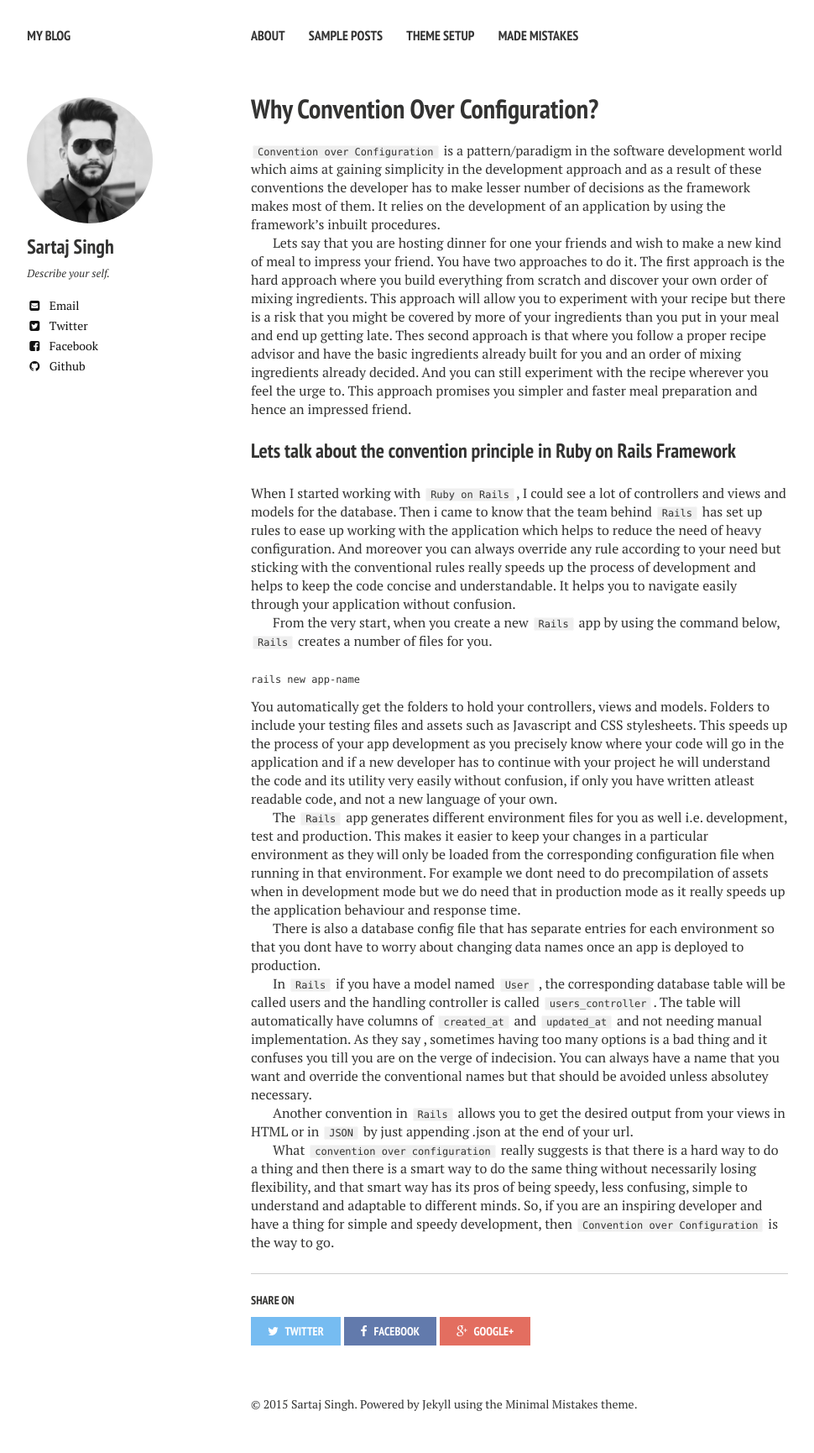
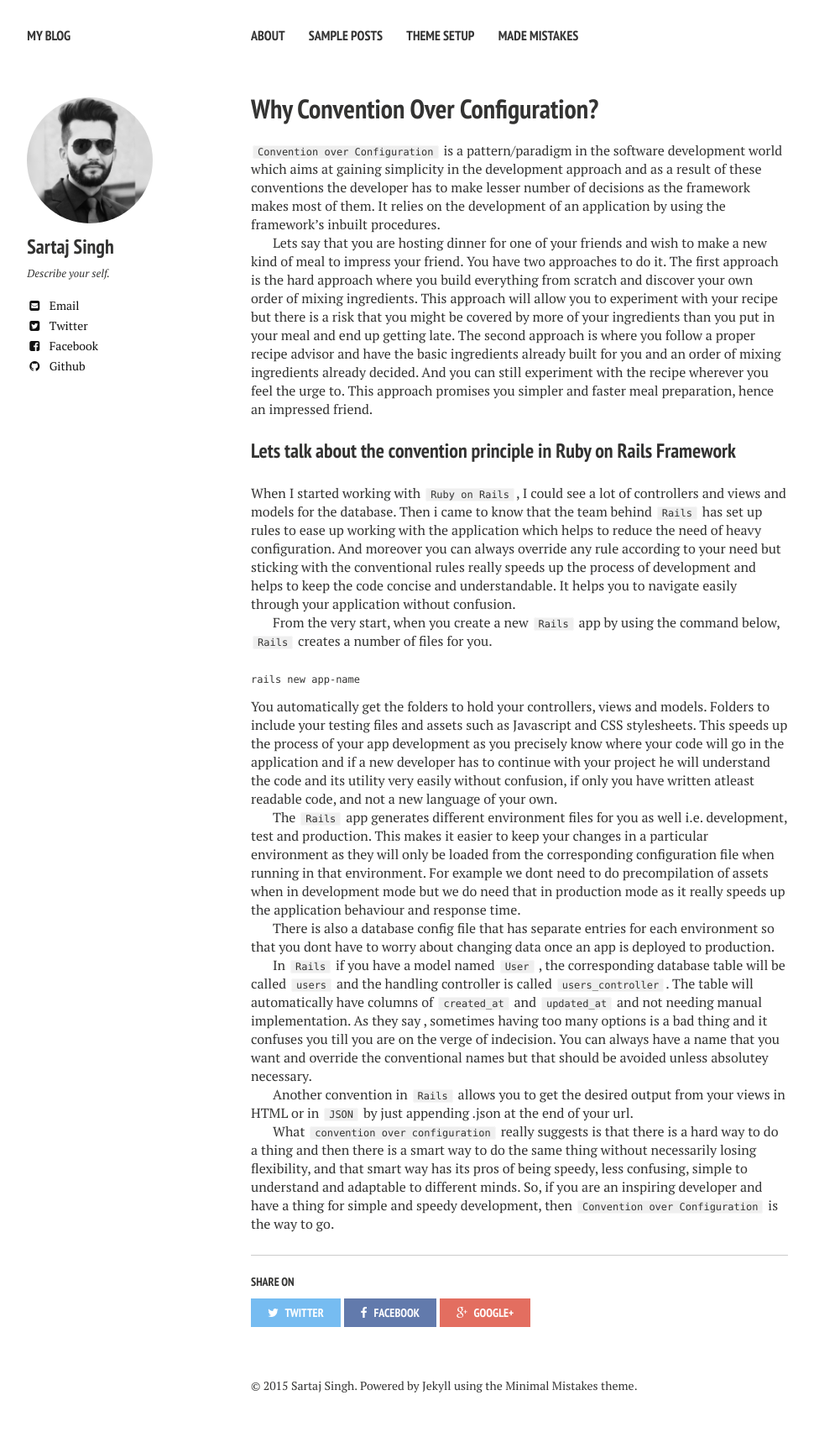
Before and after one commit to sartajsingh/sartajsingh.github.io, a Jekyll site: the page built from _posts/2015-08-22-convention-over-configuration.md, in a window 1280 px wide. Shown: the whole page at 84% size, without its empty margins (21-991 px from the left). Built offline with Jekyll 4.4.1, drawn with Linux system fonts in a browser that asks for light colours; nearby versions of some CDN libraries; after the commit the page ends 1708 px from its top, so only the background shows below that.

Commit message:
[sartaj] convention over configuration changes

```diff
--- a/_posts/2015-08-22-convention-over-configuration.md
+++ b/_posts/2015-08-22-convention-over-configuration.md
@@ -7,9 +7,9 @@ tags: ['Ruby']
 `Convention over Configuration` is a pattern/paradigm in the software development world which aims at gaining simplicity in the development approach and as a result of these conventions the developer has to make lesser number of decisions as the framework makes most of them.
 It relies on the development of an application by using the framework's inbuilt procedures.
 
-Lets say that you are hosting dinner for one your friends and wish to make a new kind of meal to impress your friend. You have two approaches to do it.
+Lets say that you are hosting dinner for one of your friends and wish to make a new kind of meal to impress your friend. You have two approaches to do it.
 The first approach is the hard approach where you build everything from scratch and discover your own order of mixing ingredients. This approach will allow you to experiment with your recipe but there is a risk that you might be covered by more of your ingredients than you put in your meal and end up getting late.
-Thes second approach is that where you follow a proper recipe advisor and have the basic ingredients already built for you and an order of mixing ingredients already decided. And you can still experiment with the recipe wherever you feel the urge to. This approach promises you simpler and faster meal preparation and hence an impressed friend.
+The second approach is where you follow a proper recipe advisor and have the basic ingredients already built for you and an order of mixing ingredients already decided. And you can still experiment with the recipe wherever you feel the urge to. This approach promises you simpler and faster meal preparation, hence an impressed friend.
 
 
 ### Lets talk about the convention principle in Ruby on Rails Framework
@@ -34,9 +34,9 @@ The `Rails` app generates different environment files for you as well i.e. devel
 This makes it easier to keep your changes in a particular environment as they will only be loaded from the corresponding configuration file when running in that environment.
 For example we dont need to do precompilation of assets when in development mode but we do need that in production mode as it really speeds up the application behaviour and response time.
 
-There is also a database config file that has separate entries for each environment so that you dont have to worry about changing data names once an app is deployed to production.
+There is also a database config file that has separate entries for each environment so that you dont have to worry about changing data once an app is deployed to production.
 
-In `Rails` if you have a model named `User` , the corresponding database table will be called users and the handling controller is called `users_controller`. The table will automatically have columns of `created_at` and `updated_at` and not needing manual implementation.
+In `Rails` if you have a model named `User` , the corresponding database table will be called `users` and the handling controller is called `users_controller`. The table will automatically have columns of `created_at` and `updated_at` and not needing manual implementation.
 As they say , sometimes having too many options is a bad thing and it confuses you till you are on the verge of indecision. You can always have a name that you want and override the conventional names but that should be
 avoided unless absolutey necessary.
 
```
